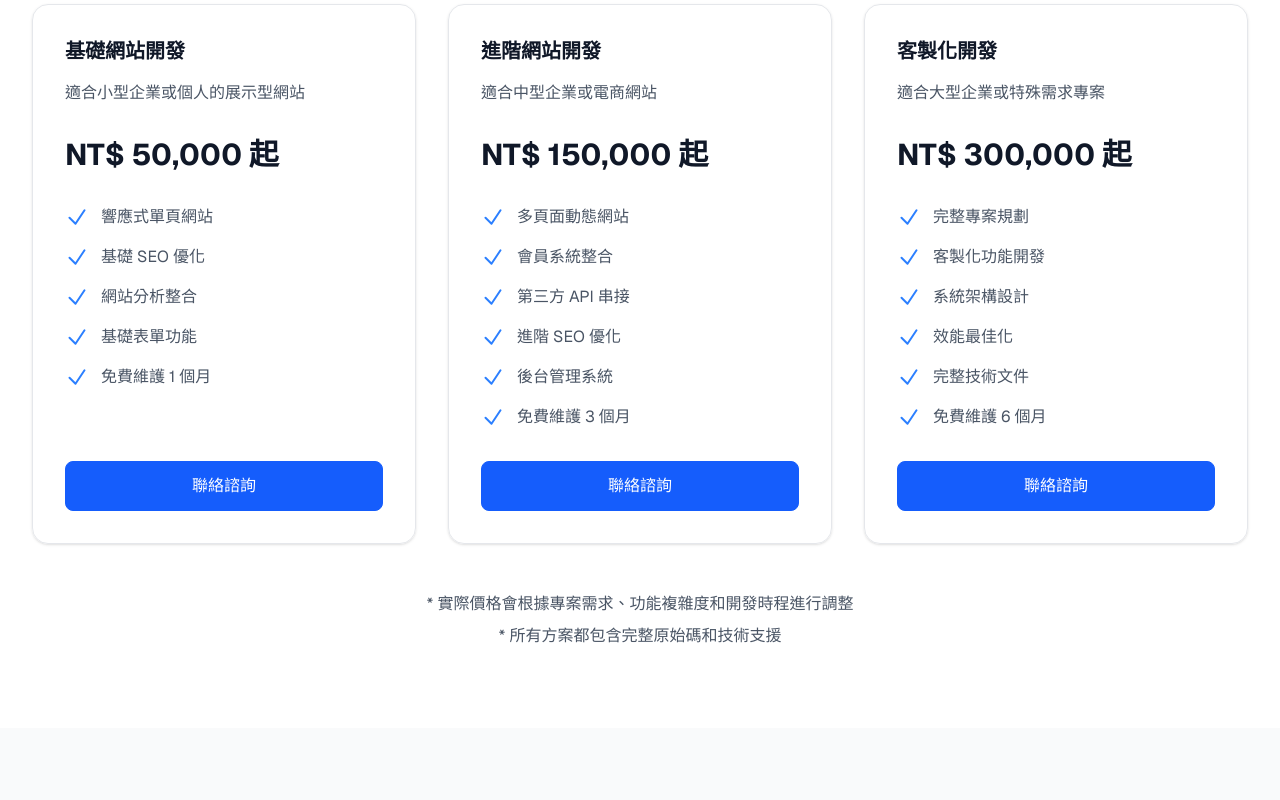
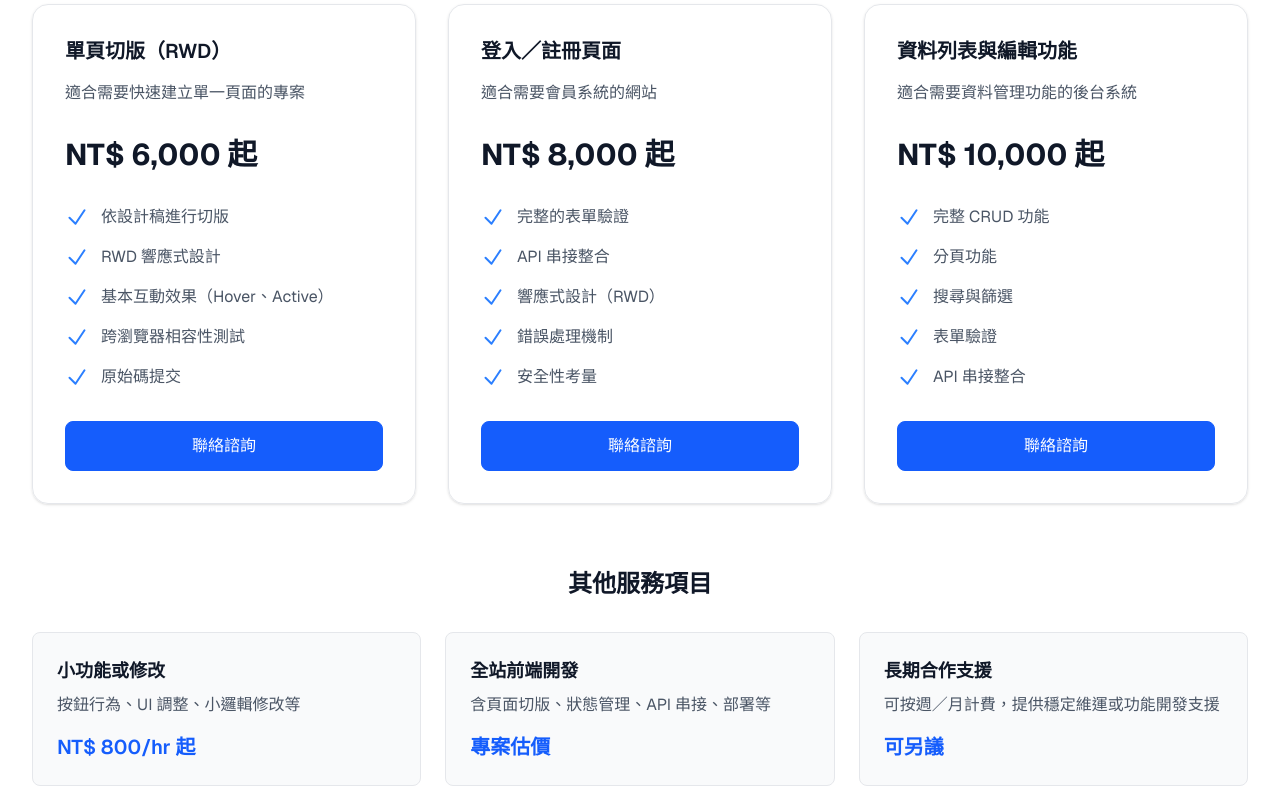
Before and after one commit to throuz/xuruisheng-freelance, a Next.js app: page / in a window 1280 px wide. Shown: the part 1560-2360 px from the top of the page. Built offline with nearby package versions, Linux system fonts and the light colour scheme.

Commit message:
update pricing

```diff
--- a/app/sections/Pricing.tsx
+++ b/app/sections/Pricing.tsx
@@ -1,44 +1,60 @@
 import { CheckIcon } from "../components/icons/CheckIcon";
 
 export default function Pricing() {
-  const pricingPlans = [
+  const pricingItems = [
     {
-      name: "基礎網站開發",
-      price: "NT$ 50,000 起",
+      name: "單頁切版（RWD）",
+      price: "NT$ 6,000 起",
       features: [
-        "響應式單頁網站",
-        "基礎 SEO 優化",
-        "網站分析整合",
-        "基礎表單功能",
-        "免費維護 1 個月",
+        "依設計稿進行切版",
+        "RWD 響應式設計",
+        "基本互動效果（Hover、Active）",
+        "跨瀏覽器相容性測試",
+        "原始碼提交",
       ],
-      description: "適合小型企業或個人的展示型網站",
+      description: "適合需要快速建立單一頁面的專案",
     },
     {
-      name: "進階網站開發",
-      price: "NT$ 150,000 起",
+      name: "登入／註冊頁面",
+      price: "NT$ 8,000 起",
       features: [
-        "多頁面動態網站",
-        "會員系統整合",
-        "第三方 API 串接",
-        "進階 SEO 優化",
-        "後台管理系統",
-        "免費維護 3 個月",
+        "完整的表單驗證",
+        "API 串接整合",
+        "響應式設計（RWD）",
+        "錯誤處理機制",
+        "安全性考量",
       ],
-      description: "適合中型企業或電商網站",
+      description: "適合需要會員系統的網站",
     },
     {
-      name: "客製化開發",
-      price: "NT$ 300,000 起",
+      name: "資料列表與編輯功能",
+      price: "NT$ 10,000 起",
       features: [
-        "完整專案規劃",
-        "客製化功能開發",
-        "系統架構設計",
-        "效能最佳化",
-        "完整技術文件",
-        "免費維護 6 個月",
+        "完整 CRUD 功能",
+        "分頁功能",
+        "搜尋與篩選",
+        "表單驗證",
+        "API 串接整合",
       ],
-      description: "適合大型企業或特殊需求專案",
+      description: "適合需要資料管理功能的後台系統",
+    },
+  ];
+
+  const hourlyServices = [
+    {
+      name: "小功能或修改",
+      price: "NT$ 800/hr 起",
+      description: "按鈕行為、UI 調整、小邏輯修改等",
+    },
+    {
+      name: "全站前端開發",
+      price: "專案估價",
+      description: "含頁面切版、狀態管理、API 串接、部署等",
+    },
+    {
+      name: "長期合作支援",
+      price: "可另議",
+      description: "可按週／月計費，提供穩定維運或功能開發支援",
     },
   ];
 
@@ -47,29 +63,29 @@ export default function Pricing() {
       <div className="max-w-7xl mx-auto px-4 sm:px-6 lg:px-8">
         <div className="text-center">
           <h2 className="text-3xl font-extrabold text-gray-900 sm:text-4xl">
-            服務方案
+            服務項目報價
           </h2>
           <p className="mt-4 text-xl text-gray-600">
-            根據您的需求提供最適合的解決方案
+            透明的項目計價，為您的需求提供最適合的解決方案
           </p>
         </div>
 
         <div className="mt-16 grid gap-8 lg:grid-cols-3">
-          {pricingPlans.map((plan) => (
+          {pricingItems.map((item) => (
             <div
-              key={plan.name}
+              key={item.name}
               className="relative flex flex-col rounded-2xl border border-gray-200 p-8 shadow-sm hover:shadow-lg transition-shadow duration-300"
             >
               <div className="flex-1">
                 <h3 className="text-xl font-semibold text-gray-900">
-                  {plan.name}
+                  {item.name}
                 </h3>
-                <p className="mt-4 text-gray-600">{plan.description}</p>
+                <p className="mt-4 text-gray-600">{item.description}</p>
                 <p className="mt-8 text-3xl font-bold text-gray-900">
-                  {plan.price}
+                  {item.price}
                 </p>
                 <ul className="mt-8 space-y-4">
-                  {plan.features.map((feature) => (
+                  {item.features.map((feature) => (
                     <li key={feature} className="flex items-start">
                       <div className="flex-shrink-0">
                         <CheckIcon className="h-6 w-6 text-blue-500" />
@@ -91,12 +107,37 @@ export default function Pricing() {
           ))}
         </div>
 
+        <div className="mt-16">
+          <h3 className="text-2xl font-bold text-gray-900 text-center mb-8">
+            其他服務項目
+          </h3>
+          <div className="grid gap-6 lg:grid-cols-3">
+            {hourlyServices.map((service) => (
+              <div
+                key={service.name}
+                className="p-6 rounded-lg border border-gray-200 bg-gray-50"
+              >
+                <h4 className="text-lg font-semibold text-gray-900">
+                  {service.name}
+                </h4>
+                <p className="mt-2 text-gray-600">{service.description}</p>
+                <p className="mt-4 text-xl font-semibold text-blue-600">
+                  {service.price}
+                </p>
+              </div>
+            ))}
+          </div>
+        </div>
+
         <div className="mt-12 text-center">
           <p className="text-base text-gray-600">
             * 實際價格會根據專案需求、功能複雜度和開發時程進行調整
           </p>
           <p className="mt-2 text-base text-gray-600">
-            * 所有方案都包含完整原始碼和技術支援
+            * 所有方案都包含完整原始碼和基本技術支援
+          </p>
+          <p className="mt-2 text-base text-gray-600">
+            * 可根據專案需求提供客製化報價
           </p>
         </div>
       </div>
```
